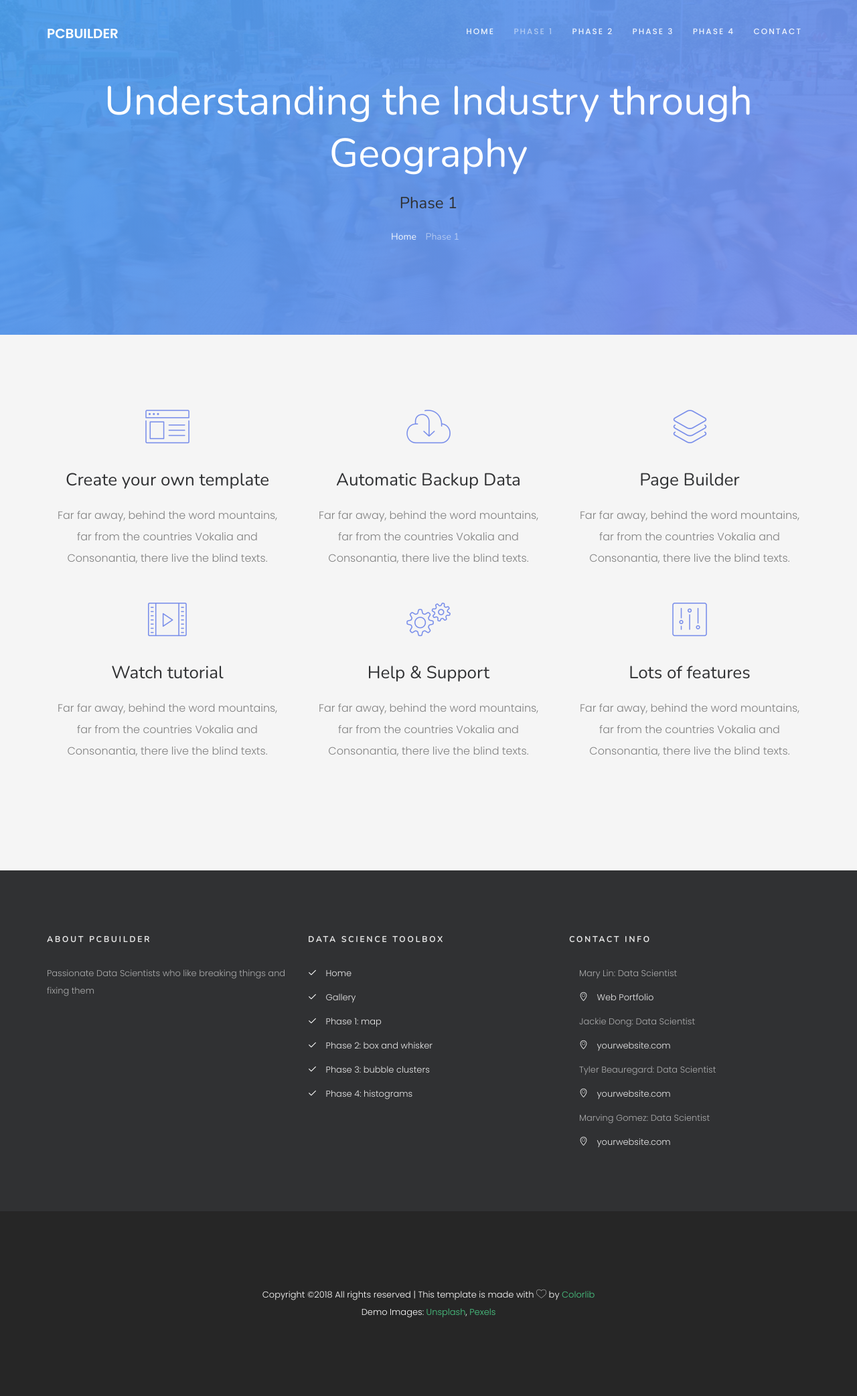
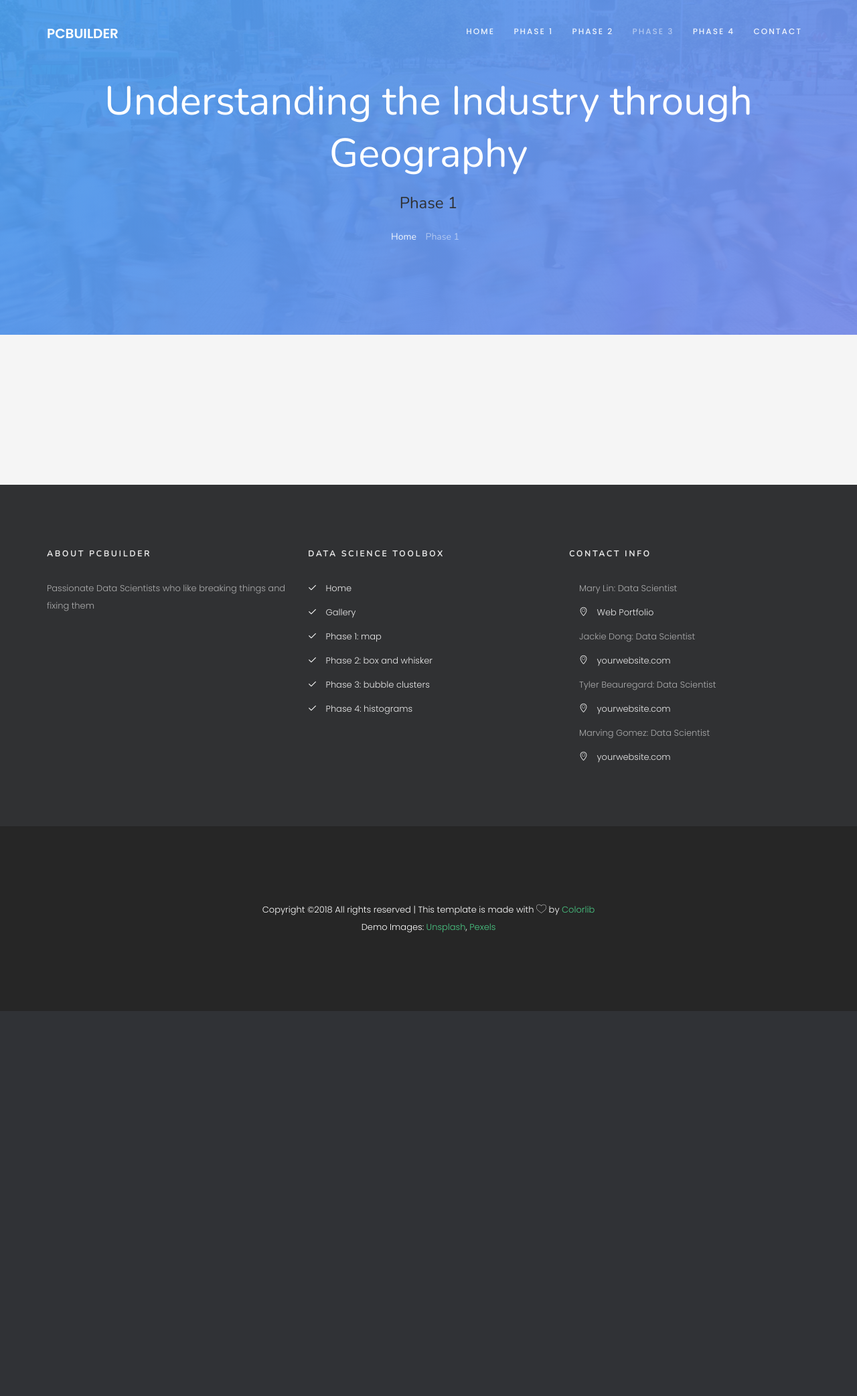
Before and after one commit to themarylin/Perfect-Career-Builder, a Flask app: page /phase3.html in a window 1280 px wide. Shown: the whole page at 67% size. After the commit the page ends 1510 px from the top, so only its background shows below. Run offline with Flask 2, Linux system fonts and the light colour scheme; parts of the project's set-up code (start-up, migrations or seed data) failed here and were passed over; some libraries are stand-ins or nearby versions; some web fonts are replaced.

Commit message:
working phase 3

```diff
--- a/templates/index.html
+++ b/templates/index.html
@@ -74,8 +74,8 @@
 								<li class="active"><a href="index.html">Home</a></li>
 								<li><a href="phase1.html">Phase 1</a></li>
 								<li><a href="phase2.html">Phase 2</a></li>
-								<li><a href="about.html">Phase 3</a></li>
-								<li><a href="shop.html">Phase 4</a></li>
+								<li><a href="phase3.html">Phase 3</a></li>
+								<li><a href="phase4.html">Phase 4</a></li>
 								<li><a href="contact.html">Contact</a></li>
 							</ul>
 						</div>
--- a/templates/phase3.html
+++ b/templates/phase3.html
@@ -69,9 +69,9 @@
 						<div class="col-md-10 text-right menu-1">
 							<ul>
 								<li><a href="index.html">Home</a></li>
-								<li class="active"><a href="phase1.html">Phase 1</a></li>
+								<li><a href="phase1.html">Phase 1</a></li>
 								<li><a href="phase2.html">Phase 2</a></li>
-								<li><a href="phase3.html">Phase 3</a></li>
+								<li class="active"><a href="phase3.html">Phase 3</a></li>
 								<li><a href="phase4.html">Phase 4</a></li>
 								<li><a href="contact.html">Contact</a></li>
 							</ul>
@@ -100,82 +100,7 @@
 		</section>
 
 		<div class="colorlib-services">
-			<div class="container">
-				<div class="row">
-					<div class="col-md-4 text-center animate-box">
-						<div class="services">
-							<span class="icon">
-								<i class="icon-browser"></i>
-							</span>
-							<div class="desc">
-								<h3>Create your own template</h3>
-								<p>Far far away, behind the word mountains, far from the countries Vokalia and Consonantia, there live the
-									blind texts.</p>
-							</div>
-						</div>
-					</div>
-					<div class="col-md-4 text-center animate-box">
-						<div class="services">
-							<span class="icon">
-								<i class="icon-download"></i>
-							</span>
-							<div class="desc">
-								<h3>Automatic Backup Data</h3>
-								<p>Far far away, behind the word mountains, far from the countries Vokalia and Consonantia, there live the
-									blind texts.</p>
-							</div>
-						</div>
-					</div>
-					<div class="col-md-4 text-center animate-box">
-						<div class="services">
-							<span class="icon">
-								<i class="icon-layers"></i>
-							</span>
-							<div class="desc">
-								<h3>Page Builder</h3>
-								<p>Far far away, behind the word mountains, far from the countries Vokalia and Consonantia, there live the
-									blind texts.</p>
-							</div>
-						</div>
-					</div>
-					<div class="col-md-4 text-center animate-box">
-						<div class="services">
-							<span class="icon">
-								<i class="icon-video"></i>
-							</span>
-							<div class="desc">
-								<h3>Watch tutorial</h3>
-								<p>Far far away, behind the word mountains, far from the countries Vokalia and Consonantia, there live the
-									blind texts.</p>
-							</div>
-						</div>
-					</div>
-					<div class="col-md-4 text-center animate-box">
-						<div class="services">
-							<span class="icon">
-								<i class="icon-gears"></i>
-							</span>
-							<div class="desc">
-								<h3>Help &amp; Support</h3>
-								<p>Far far away, behind the word mountains, far from the countries Vokalia and Consonantia, there live the
-									blind texts.</p>
-							</div>
-						</div>
-					</div>
-					<div class="col-md-4 text-center animate-box">
-						<div class="services">
-							<span class="icon">
-								<i class="icon-adjustments"></i>
-							</span>
-							<div class="desc">
-								<h3>Lots of features</h3>
-								<p>Far far away, behind the word mountains, far from the countries Vokalia and Consonantia, there live the
-									blind texts.</p>
-							</div>
-						</div>
-					</div>
-				</div>
-			</div>
+			<!-- this is where we put our two charts -->
 		</div>
 
 		<footer id="colorlib-footer">
```
